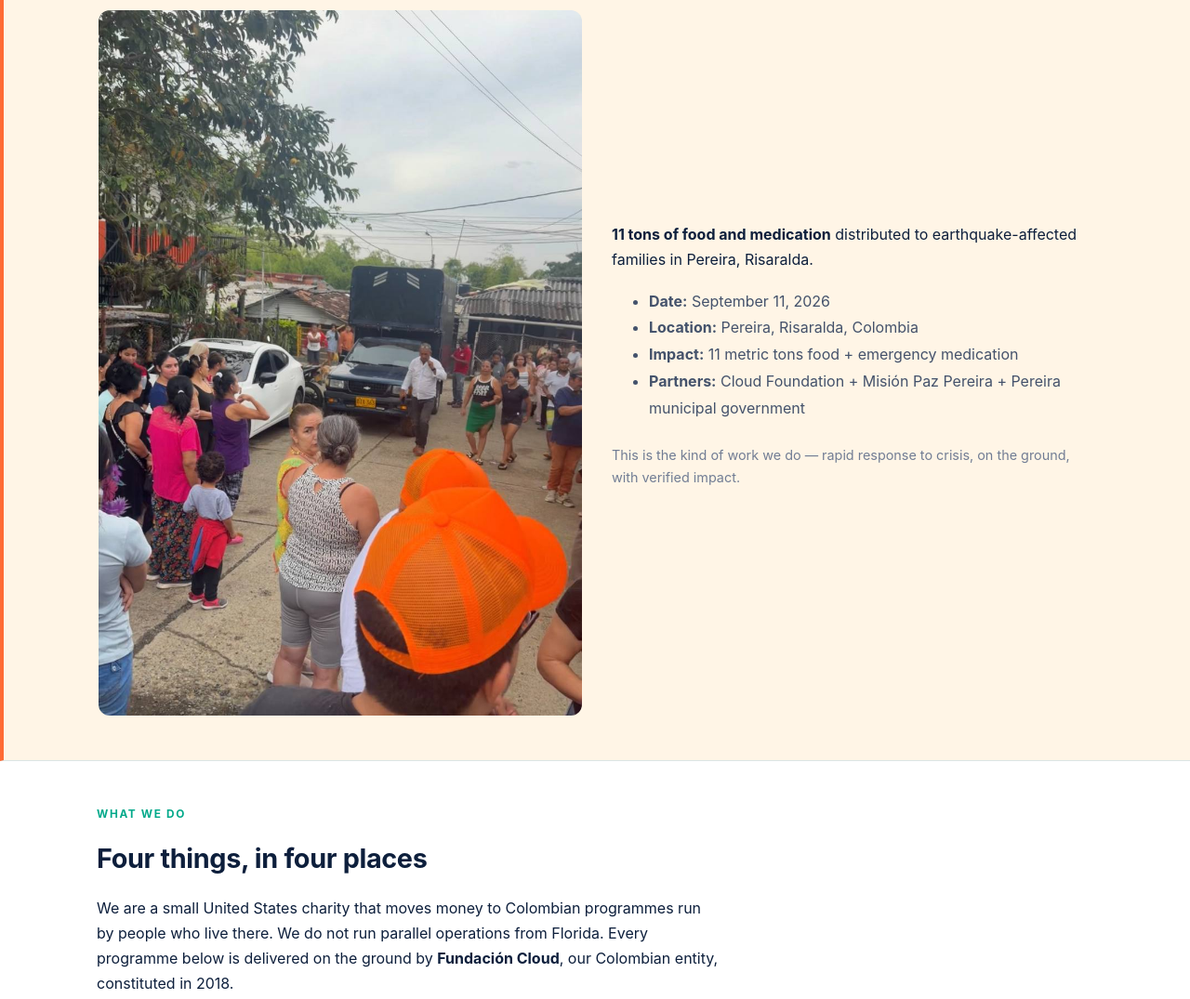
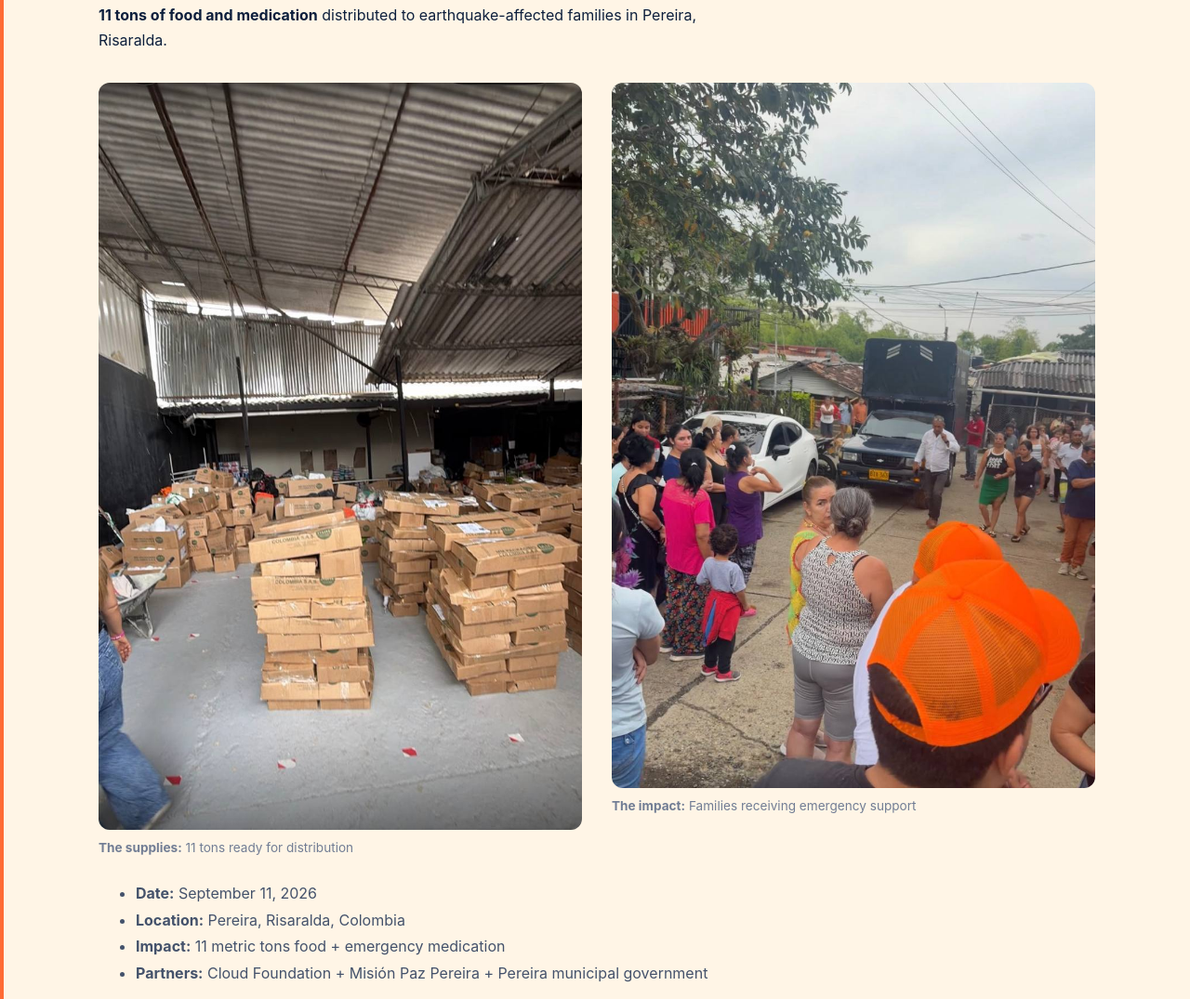
Before and after one commit to directorrealmed/cloud-foundation-website, a plain HTML site: page index.html in a window 1280 px wide. Shown: the part 1121-2196 px from the top of the page at 93% size. Drawn offline with Linux system fonts and the light colour scheme.

Commit message:
Add: warehouse photo to Urgent Update banner - before/after impact story

```diff
--- a/index.html
+++ b/index.html
@@ -197,21 +197,26 @@ footer .legal{border-top:1px solid #24406b;padding-top:1.4rem}
   <div class="wrap">
     <p class="eyebrow" style="color: #ff6b35;">🚨 Urgent Update</p>
     <h2 style="margin-top: 0;">Pereira earthquake relief — September 11, 2026</h2>
-    <div style="display: grid; gap: 2rem; grid-template-columns: 1fr 1fr; align-items: center; margin-top: 1.5rem;">
+    <p><b>11 tons of food and medication</b> distributed to earthquake-affected families in Pereira, Risaralda.</p>
+
+    <div style="display: grid; gap: 2rem; grid-template-columns: repeat(auto-fit, minmax(300px, 1fr)); margin-top: 2rem;">
       <figure class="inset" style="margin: 0;">
-        <img src="img/pereira-distribution.jpg" alt="Relief distribution in Pereira after earthquake">
+        <img src="img/pereira-warehouse.jpg" alt="Warehouse with relief supplies - 11 tons of food and medication">
+        <figcaption><b>The supplies:</b> 11 tons ready for distribution</figcaption>
       </figure>
-      <div>
-        <p><b>11 tons of food and medication</b> distributed to earthquake-affected families in Pereira, Risaralda.</p>
-        <ul style="margin: 1rem 0; color: var(--ink-soft); line-height: 1.8;">
-          <li><b>Date:</b> September 11, 2026</li>
-          <li><b>Location:</b> Pereira, Risaralda, Colombia</li>
-          <li><b>Impact:</b> 11 metric tons food + emergency medication</li>
-          <li><b>Partners:</b> Cloud Foundation + Misión Paz Pereira + Pereira municipal government</li>
-        </ul>
-        <p style="font-size: 0.9rem; color: var(--ink-faint); margin-top: 1.5rem;">This is the kind of work we do — rapid response to crisis, on the ground, with verified impact.</p>
-      </div>
+      <figure class="inset" style="margin: 0;">
+        <img src="img/pereira-distribution.jpg" alt="Relief distribution to families in Pereira">
+        <figcaption><b>The impact:</b> Families receiving emergency support</figcaption>
+      </figure>
     </div>
+
+    <ul style="margin: 1.5rem 0; color: var(--ink-soft); line-height: 1.8;">
+      <li><b>Date:</b> September 11, 2026</li>
+      <li><b>Location:</b> Pereira, Risaralda, Colombia</li>
+      <li><b>Impact:</b> 11 metric tons food + emergency medication</li>
+      <li><b>Partners:</b> Cloud Foundation + Misión Paz Pereira + Pereira municipal government</li>
+    </ul>
+    <p style="font-size: 0.9rem; color: var(--ink-faint); margin-top: 1.5rem;">This is the kind of work we do — rapid response to crisis, on the ground, with verified impact.</p>
   </div>
 </section>
 
```
Also changed, not shown: img/pereira-warehouse.jpg (added).
